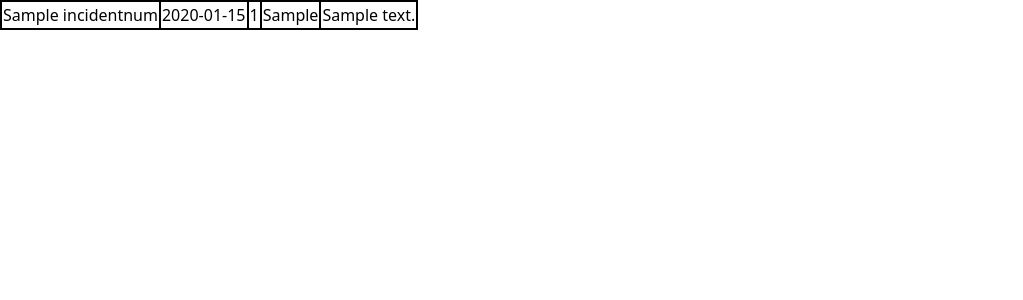
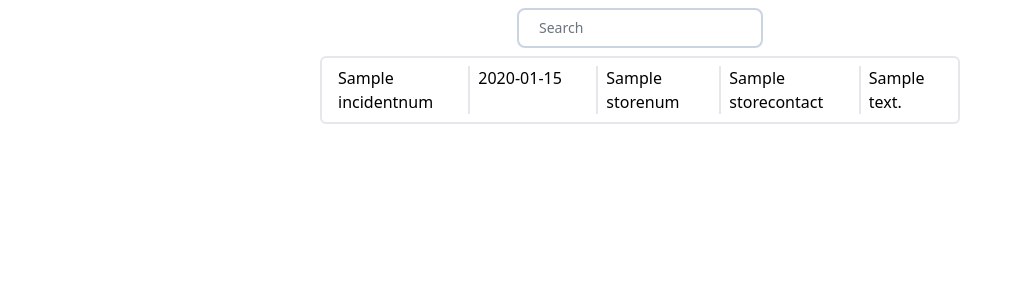
Before and after one commit to ericmargadonna/ramGunTracker, a Flask app: template ramApp/templates/tracker/viewincidents.html in a window 1280 px wide. Shown: the part 58-358 px from the top of the page, without its empty margins (0-1023 px from the left). Run offline with Flask 3, Linux system fonts and the light colour scheme; the template is opened without the code that fills it: most values are stand-ins (such as "Sample title", 1, 10 or a date in 2020); style sheets or scripts are compiled from the project's sources; some web fonts are replaced.

Commit message:
added search bar with alpha stage functionality

```diff
--- a/ramApp/templates/tracker/viewincidents.html
+++ b/ramApp/templates/tracker/viewincidents.html
@@ -1,20 +1,30 @@
 {% extends 'tracker/trackerbase.html' %}
 {% block content %}
-<table>
-{% for inc in incidents %}
-    <tr>
-        <td>{{ inc["INCIDENTNUM"] }}</td>
-        <td>{{ inc["CALLDATE"] }}</td>
-        <td>{{ inc["STORE_NUM"] }}</td>
-        <td>{{ inc["STORE_CONTACT"] }}</td>
-        <td>{{ inc["NOTES"] }}</td>
-    </tr>
-{% endfor %}
-</table>
+<section class="flex flex-col justify-center">
+    <div class="self-center">
+        <input class="border-2 border-slate-300 h-10 px-5 mt-2 rounded-lg text-sm focus:outline-none"
+          type="search" placeholder="Search" name="searchinput"
+          hx-post="/search"
+          hx-trigger="input changed delay:500ms, search"
+          hx-target="#searchtarget"
+          hx-indicator=".htmx-indicator">
+    </div>
+    <div class="flex flex-col max-w-[50%] min-w-min self-center">
+    {% for inc in incidents %}
+        {{ incidentcard(inc["INCIDENTNUM"],inc["CALLDATE"],inc["STORENUM"],inc["STORECONTACT"],inc["NOTES"]) }}
+    {% endfor %}
+    </div>
+    <div id="searchtarget">
+    </div>
+</section>
 {% endblock %}
 
 {% macro incidentcard(incnum,date,storenum,storecontact,notes) %}
-    <div>
-
+    <div name='card-{{ incnum  }}' class='w-full flex p-2 self-center border-2 m-2 rounded-md'>
+        <p class="px-2 border-r-2">{{ incnum }}</p>
+        <p class="px-2 border-r-2 min-w-[8rem]">{{ date }}</p>
+        <p class="px-2 border-r-2">{{ storenum }}</p>
+        <p class="px-2 border-r-2">{{ storecontact }}</p>
+        <p class="px-2 max-w-[30rem]">{{ notes }}</p>
     </div>
 {% endmacro %}
```
